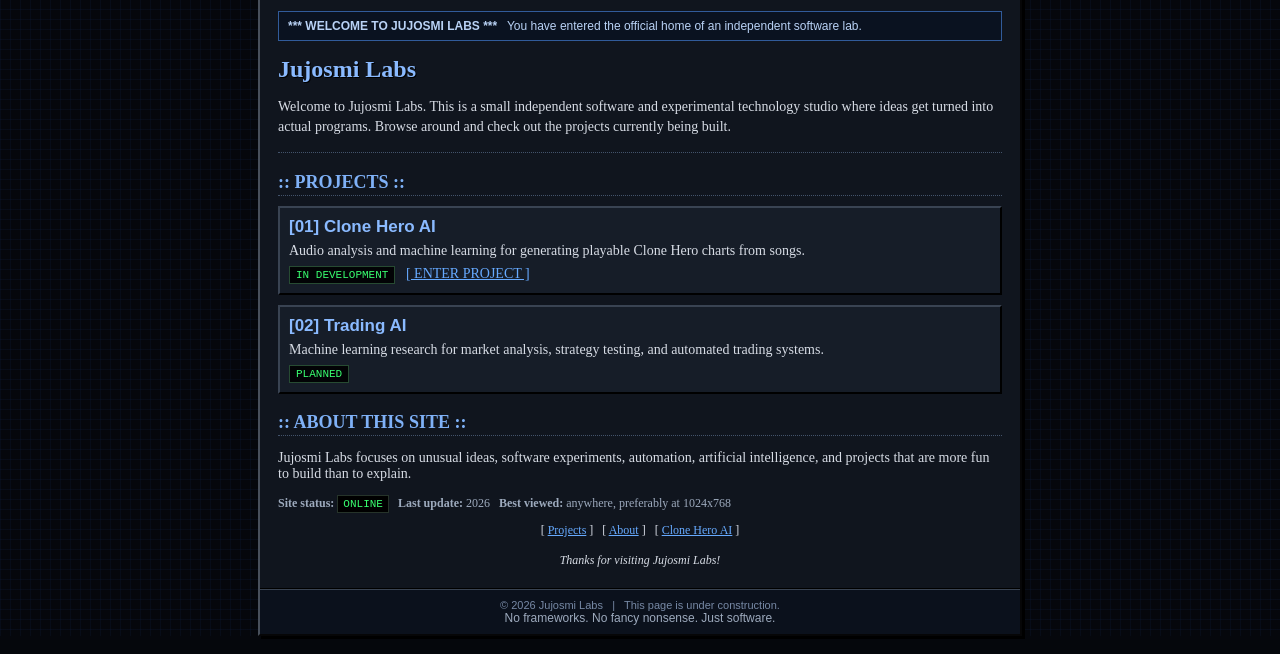
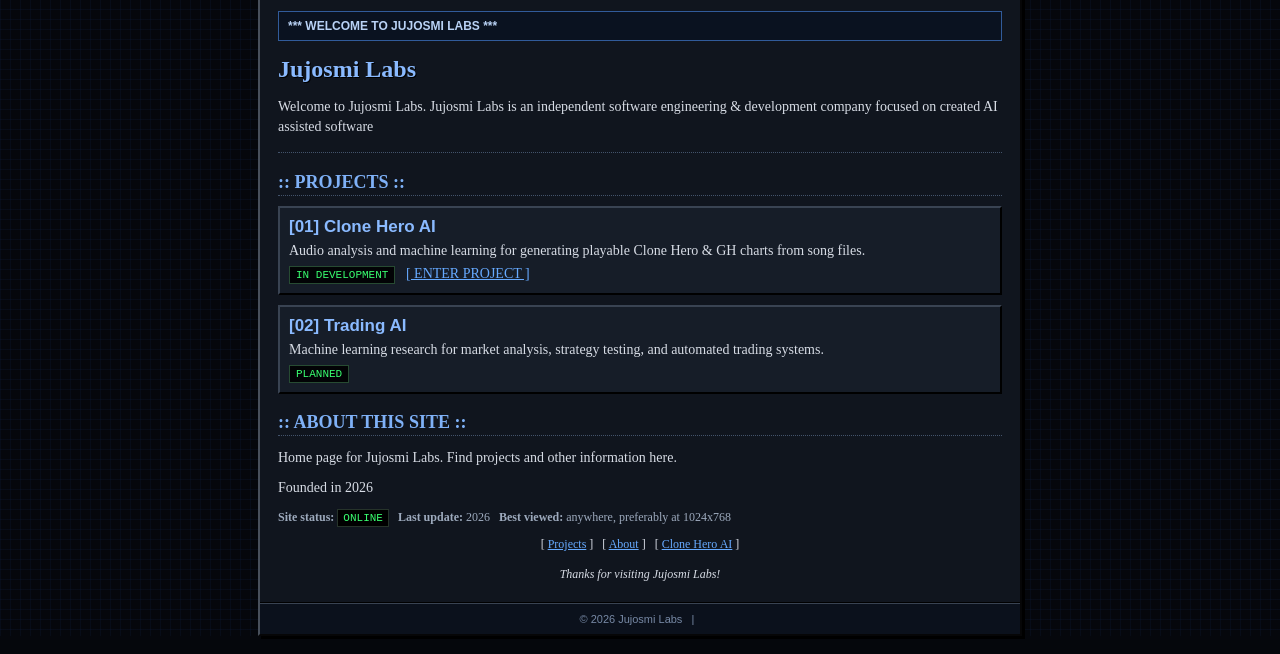
Before and after one commit to jujosmi/website, a plain HTML site: page index.html in a window 1280 px wide. Shown: the part 249-903 px from the top of the page. Drawn offline with Linux system fonts and the light colour scheme.

Commit message:
Add files via upload

```diff
--- a/index.html
+++ b/index.html
@@ -2,7 +2,7 @@
 <html lang="en">
 <head>
 <meta charset="UTF-8"><meta name="viewport" content="width=device-width,initial-scale=1.0">
-<title>Jujosmi Labs // Home</title><link rel="icon" type="image/png" href="favicon.png">
+<title>Jujosmi Labs - Home</title><link rel="icon" type="image/png" href="favicon.png">
 <style>
 html,body{margin:0;padding:0;background:#05070c;font-family:"Times New Roman",Times,serif;color:#d7dce5;font-size:14px}
 body{background-image:linear-gradient(rgba(15,35,70,.22) 1px,transparent 1px),linear-gradient(90deg,rgba(15,35,70,.22) 1px,transparent 1px);background-size:10px 10px}
@@ -51,17 +51,18 @@
 <nav class="nav"><a href="index.html">HOME</a> | <a href="#projects">PROJECTS</a> | <a href="cloneheroai.html">CLONE HERO AI</a></nav>
 </header>
 <main class="content">
-<div class="notice"><b>*** WELCOME TO JUJOSMI LABS ***</b> &nbsp; You have entered the official home of an independent software lab.</div>
+<div class="notice"><b>*** WELCOME TO JUJOSMI LABS ***</b> &nbsp;</div>
 <h1>Jujosmi Labs</h1>
-<p class="intro">Welcome to Jujosmi Labs. This is a small independent software and experimental technology studio where ideas get turned into actual programs. Browse around and check out the projects currently being built.</p>
+<p class="intro">Welcome to Jujosmi Labs. Jujosmi Labs is an independent software engineering & development company focused on created AI assisted software</p>
 <hr>
 <h2 id="projects">:: PROJECTS ::</h2>
-<div class="project"><div class="project-title">[01] Clone Hero AI</div><p>Audio analysis and machine learning for generating playable Clone Hero charts from songs.</p><span class="status">IN DEVELOPMENT</span> &nbsp; <a href="cloneheroai.html">[ ENTER PROJECT ]</a></div>
+<div class="project"><div class="project-title">[01] Clone Hero AI</div><p>Audio analysis and machine learning for generating playable Clone Hero & GH charts from song files.</p><span class="status">IN DEVELOPMENT</span> &nbsp; <a href="cloneheroai.html">[ ENTER PROJECT ]</a></div>
 <div class="project"><div class="project-title">[02] Trading AI</div><p>Machine learning research for market analysis, strategy testing, and automated trading systems.</p><span class="status">PLANNED</span></div>
 <h2 id="about">:: ABOUT THIS SITE ::</h2>
-<p>Jujosmi Labs focuses on unusual ideas, software experiments, automation, artificial intelligence, and projects that are more fun to build than to explain.</p>
+<p>Home page for Jujosmi Labs. Find projects and other information here.</p>
+<p>Founded in 2026</p>
 <p class="small"><b>Site status:</b> <span class="counter">ONLINE</span> &nbsp; <b>Last update:</b> 2026 &nbsp; <b>Best viewed:</b> anywhere, preferably at 1024x768</p>
 <div class="webring">[ <a href="#projects">Projects</a> ] &nbsp; [ <a href="#about">About</a> ] &nbsp; [ <a href="cloneheroai.html">Clone Hero AI</a> ]<br><br><i>Thanks for visiting Jujosmi Labs!</i></div>
 </main>
-<footer class="footer">© 2026 Jujosmi Labs &nbsp; | &nbsp; This page is under construction.<br><span class="small">No frameworks. No fancy nonsense. Just software.</span></footer>
+<footer class="footer">© 2026 Jujosmi Labs &nbsp; | &nbsp; <br><span class="small"></span></footer>
 </div></body></html>
```
